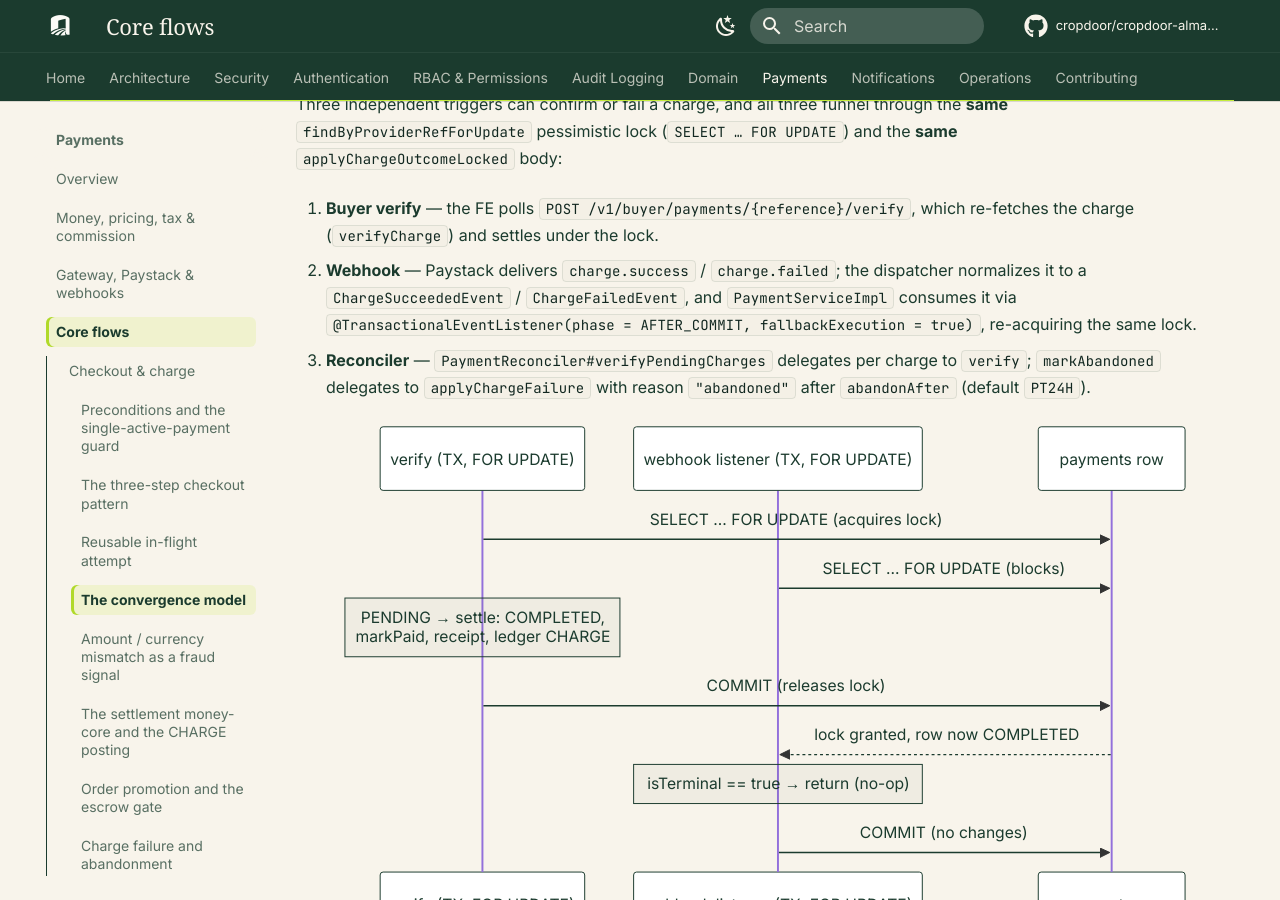
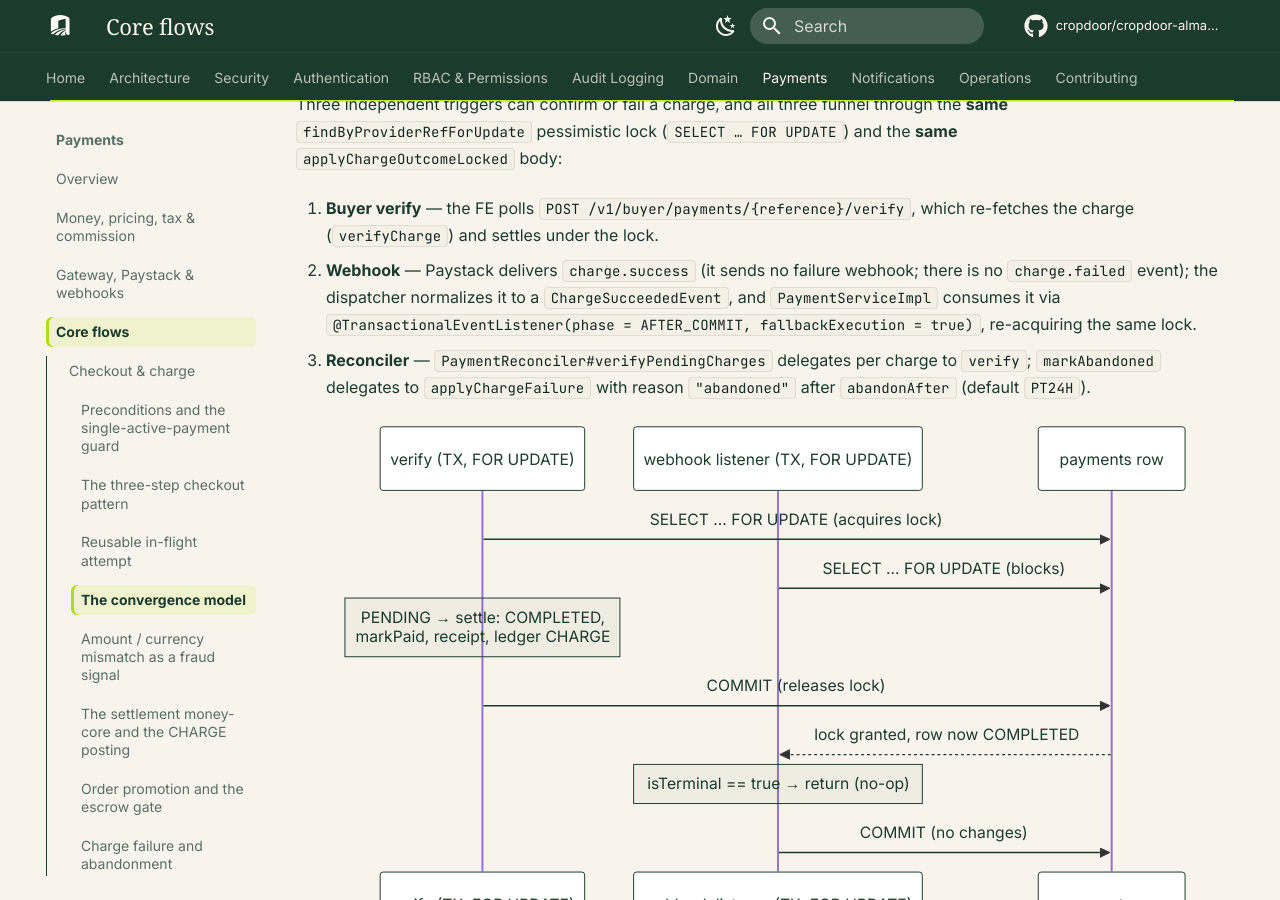
Before and after one commit to cropdoor/cropdoor-almanac, an MkDocs documentation site: the page built from docs/payments/core-flows.md, in a window 1280 px wide and 900 px high, scrolled down 3184 px. Built offline with MkDocs 1.6.1 and Material for MkDocs 9.7.7, drawn with Linux system fonts in a browser that asks for light colours; some web fonts are replaced; comment, search, counter and statistics services are not loaded.

Commit message:
docs(payments): Paystack sends no charge.failed webhook (backend #294)

````diff
--- a/docs/payments/core-flows.md
+++ b/docs/payments/core-flows.md
@@ -77,7 +77,7 @@ If the buyer reloads or retries within the validity window, CropDoor returns the
 Three independent triggers can confirm or fail a charge, and all three funnel through the **same** `findByProviderRefForUpdate` pessimistic lock (`SELECT … FOR UPDATE`) and the **same** `applyChargeOutcomeLocked` body:
 
 1. **Buyer verify** — the FE polls `POST /v1/buyer/payments/{reference}/verify`, which re-fetches the charge (`verifyCharge`) and settles under the lock.
-2. **Webhook** — Paystack delivers `charge.success` / `charge.failed`; the dispatcher normalizes it to a `ChargeSucceededEvent` / `ChargeFailedEvent`, and `PaymentServiceImpl` consumes it via `@TransactionalEventListener(phase = AFTER_COMMIT, fallbackExecution = true)`, re-acquiring the same lock.
+2. **Webhook** — Paystack delivers `charge.success` (it sends no failure webhook; there is no `charge.failed` event); the dispatcher normalizes it to a `ChargeSucceededEvent`, and `PaymentServiceImpl` consumes it via `@TransactionalEventListener(phase = AFTER_COMMIT, fallbackExecution = true)`, re-acquiring the same lock.
 3. **Reconciler** — `PaymentReconciler#verifyPendingCharges` delegates per charge to `verify`; `markAbandoned` delegates to `applyChargeFailure` with reason `"abandoned"` after `abandonAfter` (default `PT24H`).
 
 ```mermaid
````
Also changed, not shown: other parts of docs/payments/core-flows.md (+1 -1 lines), docs/payments/gateway-and-webhooks.md (+0 -1 lines).
